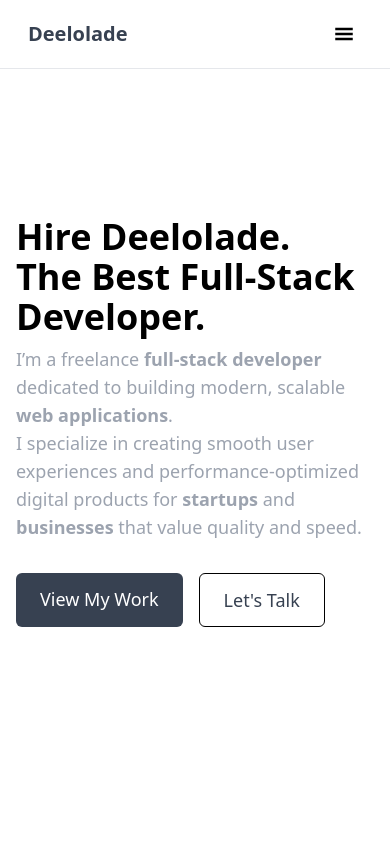
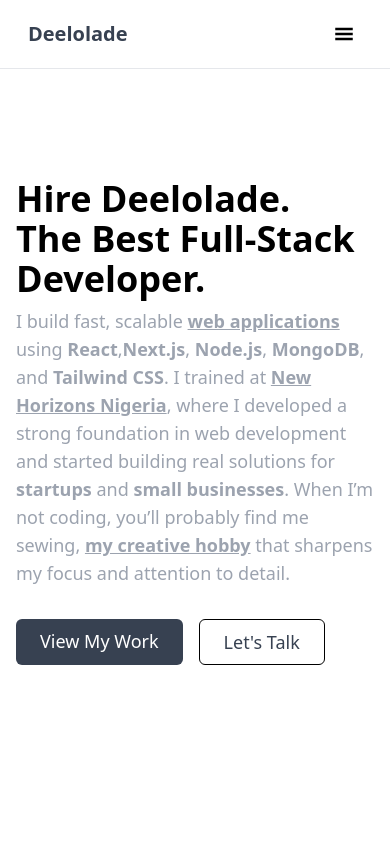
Before and after one commit to Deelolade/portfolio_two, a React (Vite) app: page / in a window 390 px wide. Shown: the top 844 px of the page. Built offline with nearby package versions, Linux system fonts and the light colour scheme.

Commit message:
done with the hero section

```diff
--- a/src/components/HeroSection.jsx
+++ b/src/components/HeroSection.jsx
@@ -1,78 +1,94 @@
-import React, { useEffect, useRef } from 'react'
-import gsap from 'gsap';
-import resume from "../../public/Deelolade.pdf"
-import { useGSAP } from '@gsap/react';
+import React, { useEffect, useRef } from "react";
+import gsap from "gsap";
+import resume from "/Users/oluwanishola_habeeb/Desktop/react_gsap/Deelolade.pdf";
+import { useGSAP } from "@gsap/react";
 import { ScrollTrigger } from "gsap/ScrollTrigger";
 const HeroSection = () => {
-  gsap.registerPlugin(ScrollTrigger)
+  gsap.registerPlugin(ScrollTrigger);
   const containerRef = useRef(null);
-  useGSAP(()=>{
+  useGSAP(
+    () => {
       const tl = gsap.timeline();
-    tl.from(".hero-text",{
+       // Entrance animation
+  tl.set(".hero-text", {
+    filter: "blur(5px)",
+  });
+      tl.from(".hero-text", {
         y: "-300",
         opacity: 0,
-          filter:"blur(5px)",
+        filter: "blur(0px)",
         stagger: {
-            each :0.2
+          each: 0.2,
         },
         duration: 0.7,
         ease: "power2.out",
-    })
+      });
       ScrollTrigger.matchMedia({
-    "(min-width: 768px)": ()=>{
+        "(min-width: 768px)": () => {
           const leaveTl = gsap.timeline({
             scrollTrigger: {
               trigger: ".hero-text",
-          start: "  top center ",   // when top of .hero-text hits center of viewport
-          end: "bottom top",     // when bottom of .hero-text hits top of viewport
+              start: "  top center ", // when top of .hero-text hits center of viewport
+              end: "bottom top", // when bottom of .hero-text hits top of viewport
               scrub: true,
-        }
+            },
           });
 
           leaveTl.to(".hero-text", {
+            y: 1,
             filter: "blur(5px)",
             opacity: 1,
             stagger: {
-          each :0.3
+              each: 0.3,
             },
             duration: 0.9,
             ease: "power2.out",
           });
-    }
-    })
-
-  },{scope:containerRef})
-
+        },
+      });
+    },
+    { scope: containerRef }
+  );
 
   return (
-    <div className='h-screen flex justify-center  items-center md:px-4'>
-      <div className=" text-left max-w-5xl xxs:mt-16" ref={containerRef} >
-        <h1 className='hero-text xxs:text-3xl xs:text-4xl text-6xl font-bold ' >Hire Deelolade.</h1>
+    <div className="min-h-screen flex justify-center  items-center md:px-4">
+      <div className=" text-left max-w-5xl xxs:mt-16" ref={containerRef}>
+        <h1 className="hero-text xxs:text-3xl xs:text-4xl text-6xl font-bold ">
+          Hire Deelolade.
+        </h1>
         <p className=" hero-text xxs:text-3xl xs:text-4xl text-6xl font-bold ">
           The Best Full-Stack Developer.
         </p>
         <p className="max-w-3xl xxs:text-[15px] xxs:text-left xs:text-lg hero-text text-lg sm:text-xl mt-2 text-gray-400">
-        I’m a freelance <b className='hover:text-black transition'>full-stack developer</b> dedicated to building modern, scalable <b  className='hover:text-black transition'>web applications</b>. <br /> I specialize in creating smooth user experiences and performance-optimized digital products for <b className='hover:text-black transition'>startups</b> and <b className='hover:text-black transition'>businesses</b> that value quality and speed.
+          I build fast, scalable <b className="underline">web applications</b>{" "}
+          using <b className="">React</b>,<b className="">Next.js</b>,{" "}
+          <b className="">Node.js</b>,<b className=""> MongoDB</b>, and{" "}
+          <b className="">Tailwind CSS</b>. I trained at{" "}
+          <b className="underline">New Horizons Nigeria</b>, where I developed a
+          strong foundation in web development and started building real
+          solutions for <b>startups</b> and <b>small businesses</b>. When I’m
+          not coding, you’ll probably find me sewing,{" "}
+          <b className="underline">my creative hobby</b> that sharpens my focus
+          and attention to detail.
         </p>
         {/* CTA Buttons */}
-        <div  className="hero-text  mt-8 flex flex-wrap gap-4 justify-start">
+        <div className="hero-text  mt-8 flex flex-wrap gap-4 justify-start">
           <a
             href={resume}
-            className="bg-gray-700 text-white xxs:px-3 xxs:py-2 px-6 py-3 rounded-md text-lg font-medium hover:bg-black transition"
+            className="bg-gray-700 text-white xxs:px-3 xs:py-2 px-6 py-2 rounded-md text-lg font-medium hover:bg-black transition"
           >
             View My Work
           </a>
           <a
             href="mailto:habeeboluwanishola13@gmail.com"
-            className="border border-black text-gray-700 px-6 xxs:py-2 py-3 rounded-md text-lg font-medium hover:bg-black hover:text-white transition"
+            className="border border-black text-gray-700 px-6 xs:py-2 py-2 rounded-md text-lg font-medium hover:bg-black hover:text-white transition"
           >
             Let's Talk
           </a>
         </div>
       </div>
+    </div>
+  );
+};
 
-    </div>
-  )
-}
-
-export default HeroSection
+export default HeroSection;
```
Also changed, not shown: 1 other file (tests, documents, lock files or other folders). Lines whose indentation alone changed are shown as unchanged.
